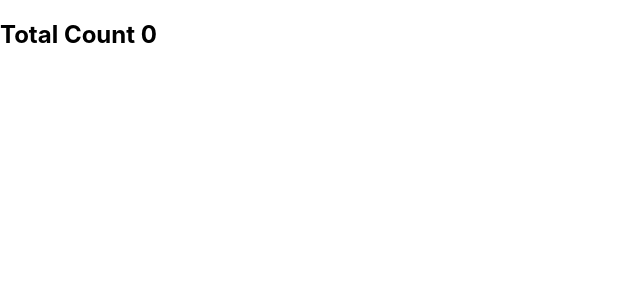
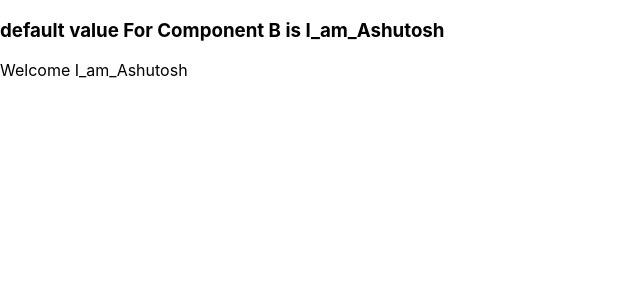
Before and after one commit to tenaciousBody/TravelWithMe, a React (Create React App) app: page / in a window 1280 px wide. Shown: the top 300 px of the page, without its empty margins (0-640 px from the left). Built offline with nearby package versions, Linux system fonts and the light colour scheme.

Commit message:
Code to use context in react

```diff
--- a/src/App.js
+++ b/src/App.js
@@ -15,6 +15,8 @@
 import HoverCounter from './Component/hoverCounter';
 import PropsRender from './Component/PropsRender';
 import HoverCounter2 from './Component/hoverCounter2';
+import ComponentA from './Component/ComponentA';
+import { UserProvider } from './Component/context';
 
 function App() {
   return (
@@ -41,8 +43,13 @@
 <Hero heroname="Thor"></Hero>
 </ErrorBoundary> */
 //<HoverCounter></HoverCounter>
-<PropsRender render = {(incount, counter) =>
-    (<HoverCounter2 incount={incount} counter={counter}></HoverCounter2>)}></PropsRender>
+//<PropsRender render = {(incount, counter) =>
+//</div>    (<HoverCounter2 incount={incount} counter={counter}></HoverCounter2>)}>
+//</PropsRender>
+<UserProvider value ="I_am_Ashutosh">
+    <ComponentA/>
+</UserProvider>
+
 }
 
 
--- /dev/null
+++ b/src/Component/ComponentA.js
@@ -0,0 +1,14 @@
+import React, { Component } from 'react'
+import ComponentB from './ComponentB'
+
+export class ComponentA extends Component {
+  render() {
+    return (
+
+             <ComponentB/>
+
+    )
+  }
+}
+
+export default ComponentA
--- /dev/null
+++ b/src/Component/ComponentB.js
@@ -0,0 +1,16 @@
+import React, { Component } from 'react'
+import ComponentC from './ComponentC'
+import { UserContext } from './context'
+
+class ComponentB extends Component {
+  render() {
+    return (
+      <div>
+        <h3>default value For Component B is {this.context}</h3>
+        <ComponentC/></div>
+    )
+  }
+}
+
+ComponentB.contextType = UserContext
+export default ComponentB
--- /dev/null
+++ b/src/Component/ComponentC.js
@@ -0,0 +1,18 @@
+import React, { Component } from 'react'
+import { UserConsumer } from './context'
+
+class ComponentC extends Component {
+  render() {
+    return (
+        <UserConsumer>
+         {(username) => {
+           return  <div>Welcome {username}</div>
+        }}
+        </UserConsumer>
+
+
+    )
+  }
+}
+
+export default ComponentC
--- /dev/null
+++ b/src/Component/context.js
@@ -0,0 +1,9 @@
+import React from "react";
+
+const UserContext = React.createContext('Guest User')
+
+const UserConsumer = UserContext.Consumer
+const UserProvider = UserContext.Provider
+
+export {UserConsumer, UserProvider}
+export { UserContext}
```
